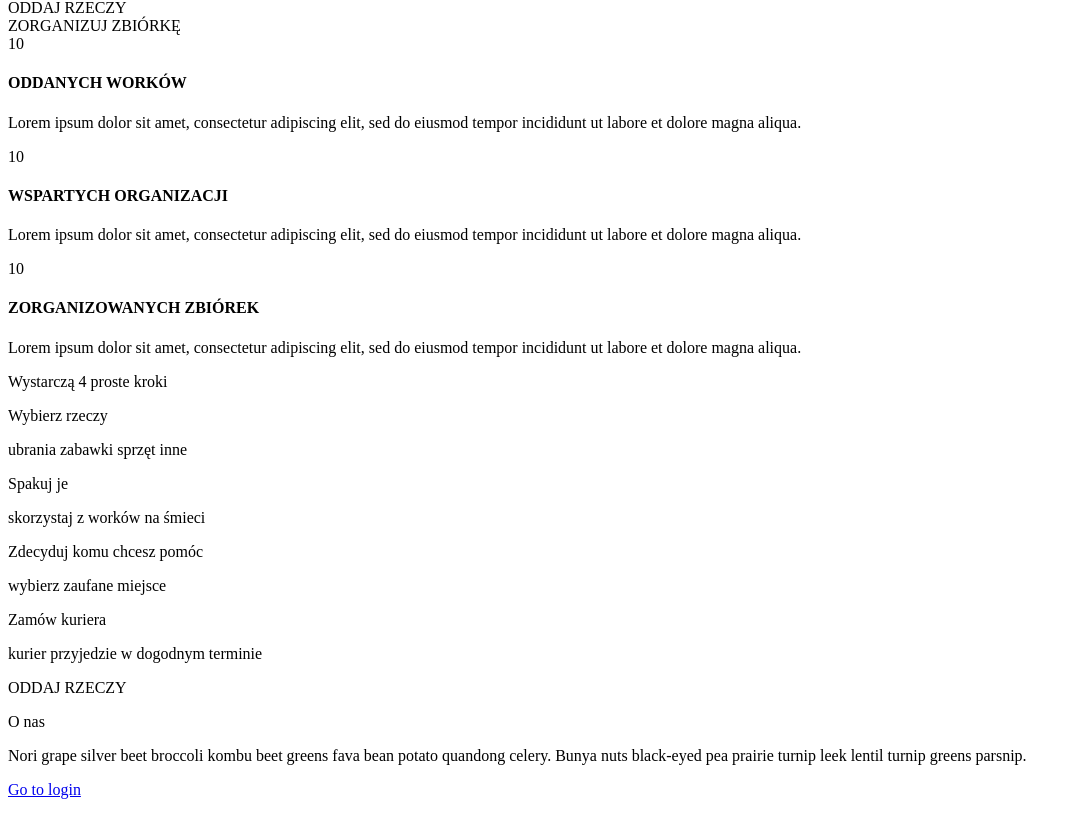
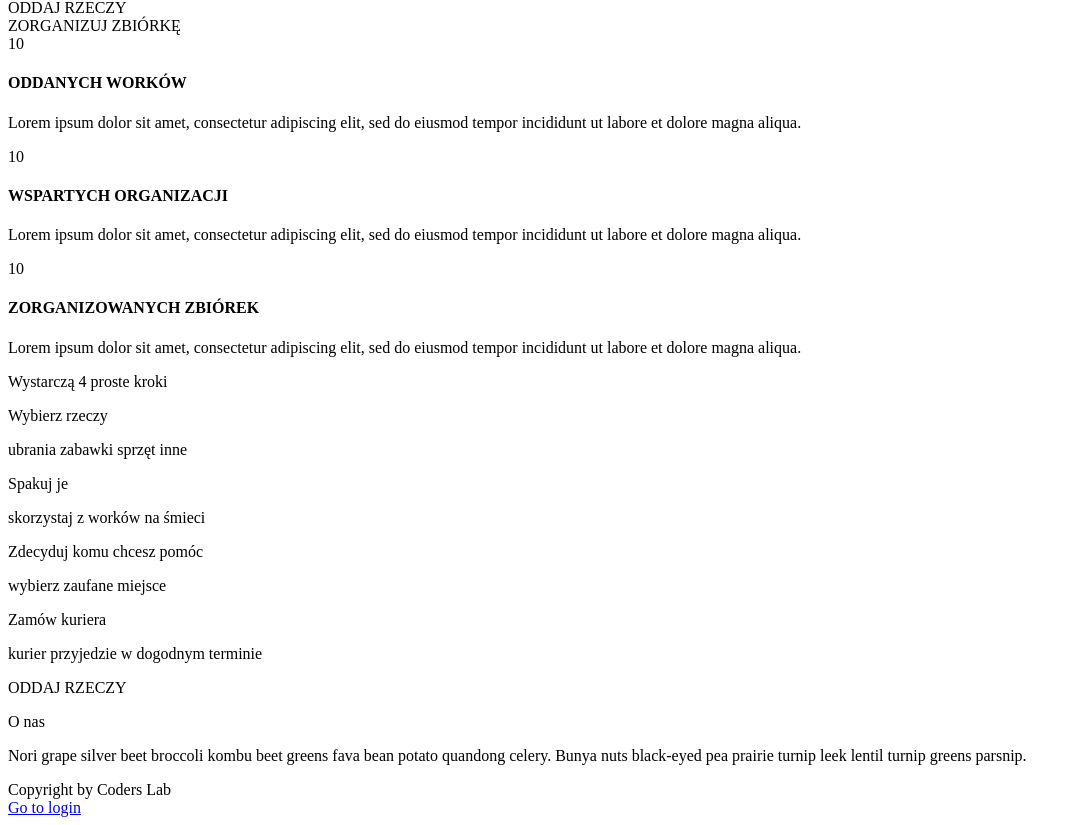
Before and after one commit to Golankiewicz/project-share, a React (Create React App) app: page /#/ in a window 1280 px wide. Shown: the part 204-1029 px from the top of the page, without its empty margins (0-1081 px from the left). Built offline with nearby package versions, Linux system fonts and the light colour scheme; the HTML template or start-up script is replaced by a standard one.

Commit message:
stylowanie footer-contact c.d.

```diff
--- a/src/components/AboutUs.js
+++ b/src/components/AboutUs.js
@@ -10,7 +10,6 @@ class AboutUs extends Component {
                     <p>Nori grape silver beet broccoli kombu beet greens fava bean potato quandong celery. Bunya nuts black-eyed pea prairie turnip leek lentil turnip greens parsnip.</p>
                     <div class='wrapper'>
                     <div class='signature'></div>
-
                     </div>
                 </div>
                 <div class='about-us-people'></div>
--- a/src/components/FooterContact.js
+++ b/src/components/FooterContact.js
@@ -3,9 +3,18 @@ import React, { Component } from 'react';
 class FooterContact extends Component {
     render() {
         return (
+            <>
             <div class='footer-contact'>
-
+                <div class='form1'></div>
             </div>
+            <div class='footer'>
+                <div class='footer-article'></div>
+                <div class='footer-article'>Copyright by Coders Lab</div>
+                <div class='footer-article'><div class='facebook'></div>
+                <div class='instagram'></div>
+                </div>
+            </div>
+            </>
         );
     }
 }
--- a/src/components/Home.js
+++ b/src/components/Home.js
@@ -23,6 +23,7 @@ class Home extends Component {
                <AboutUs/>
                <FooterContact/>
                 <Link to="/login">Go to login</Link>
+
             </div>
         );
     }
--- a/src/components/Login.js
+++ b/src/components/Login.js
@@ -8,6 +8,7 @@ class Login extends Component {
                 <button>Zaloguj</button>
                 <button>Załóż konto</button>
                 {/*<Link to="/">Back to home</Link>*/}
+
             </div>
         );
     }
--- a/src/scss/main.scss
+++ b/src/scss/main.scss
@@ -53,6 +53,46 @@ body {
 	display: flex;
 	background: url(../assets/Background-Contact-Form.jpg) no-repeat center/cover;
 	filter: brightness(150%) opacity(30%);
+	align-items: center;
+	justify-content: flex-end;
+}
+
+.form1 {
+	height: 40%;
+	width: 35%;
+	background-color: red;
+}
+.footer {
+	height: 50px;
+	width: 95vw;
+	display: flex;
+}
+.footer-article {
+	height: 100%;
+	width: 33.3%;
+	text-align: center;
+	line-height: 50px;
+}
+
+.footer-article:last-child {
+	height: 100%;
+	width: 33.3%;
+	display: flex;
+	justify-content: flex-end;
+	align-items: center;
+}
+
+.facebook {
+	height: 25px;
+	width: 25px;
+	background: url(../assets/Facebook.svg) no-repeat center/cover;
+	margin: 20px 0;
+}
+.instagram {
+	height: 25px;
+	width: 25px;
+	background: url(../assets/Instagram.svg) no-repeat center/cover;
+	margin-left: 10px;
 }
 
 .home {
```
